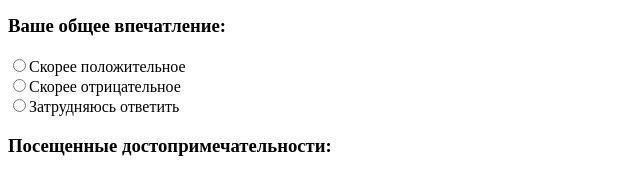
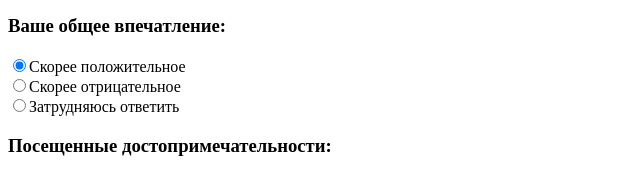
Before and after one commit to snowbars17/448511-sedona, a website: page source/form.html in a window 1280 px wide. Shown: the part 599-773 px from the top of the page, 0-640 px from the left. Drawn offline with Linux system fonts and the light colour scheme.

Commit message:
Добавил checked в 93 строке

```diff
--- a/source/form.html
+++ b/source/form.html
@@ -90,7 +90,7 @@
             <h3>Ваше общее впечатление:</h3>
             <div class="review__impression-item">
               <label>
-                <input type="radio" name="impression" value="positive">Скорее положительное
+                <input type="radio" name="impression" value="positive" checked>Скорее положительное
               </label>
             </div>
             <div class="review__impression-item">
```
